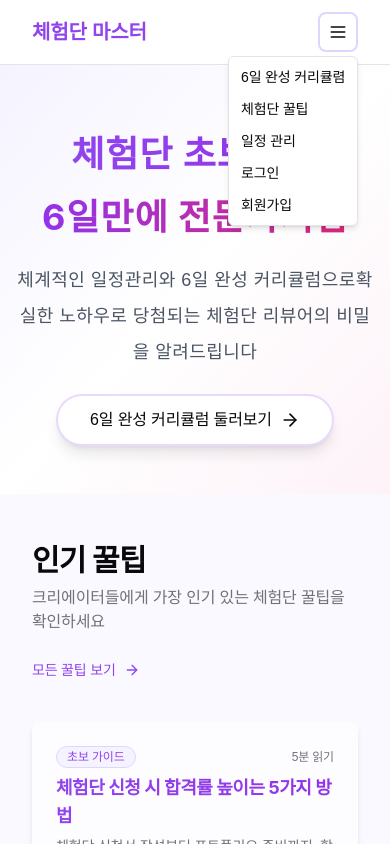
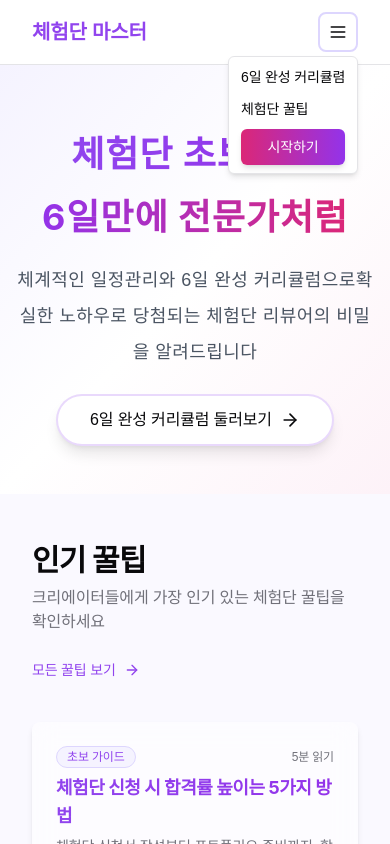
Before and after one commit to godud2604/hy-lnk, a Next.js app: page / in a window 390 px wide. Both pictures are taken after a click on the button "메뉴 열기". Shown: the top 844 px of the page. Built offline with nearby package versions, Linux system fonts and the light colour scheme; no server answers; a web font is replaced by a local one.

Commit message:
update SiteHeader to integrate LoginButton with improved styling

```diff
--- a/components/loginButton.tsx
+++ b/components/loginButton.tsx
@@ -1,9 +1,14 @@
 import React from "react";
 import { Button } from "@/components/ui/button";
-
+import { cn } from "@/lib/utils";
 import { getAuth, GoogleAuthProvider, signInWithPopup } from "firebase/auth";
 
-export function LoginButton() {
+interface LoginButtonProps {
+  className?: string;
+  size?: "default" | "sm" | "lg" | "icon";
+}
+
+export function LoginButton({ className, size = "default" }: LoginButtonProps) {
   const handleGoogleLogin = async () => {
     try {
       const auth = getAuth();
@@ -40,8 +45,16 @@ export function LoginButton() {
       console.error("로그인 에러:", error);
     }
   };
+
   return (
-    <Button className="bg-gradient-to-r from-pink-600 to-purple-600 hover:from-pink-700 hover:to-purple-700 text-white shadow-md hover:shadow-lg transition-all duration-300" onClick={handleGoogleLogin}>
+    <Button
+      className={cn(
+        "bg-gradient-to-r from-pink-600 to-purple-600 hover:from-pink-700 hover:to-purple-700 text-white shadow-md hover:shadow-lg transition-all duration-300",
+        className
+      )}
+      size={size}
+      onClick={handleGoogleLogin}
+    >
       시작하기
     </Button>
   );
--- a/components/site-header.tsx
+++ b/components/site-header.tsx
@@ -117,9 +117,9 @@ export default function SiteHeader() {
               <DropdownMenuItem asChild>
                 <Link href="/tips">체험단 꿀팁</Link>
               </DropdownMenuItem>
-              <DropdownMenuItem asChild>
+              {/* <DropdownMenuItem asChild>
                 <Link href="/schedule">일정 관리</Link>
-              </DropdownMenuItem>
+              </DropdownMenuItem> */}
               {/* <DropdownMenuItem asChild>
                 <Link href="/tools">자동화 툴</Link>
               </DropdownMenuItem>
@@ -128,22 +128,19 @@ export default function SiteHeader() {
               </DropdownMenuItem> */}
               {user ? (
                 <>
-                  <DropdownMenuItem asChild>
+                  <DropdownMenuItem asChild className="p-2">
                     <Link href="/dashboard">마이프로필</Link>
                   </DropdownMenuItem>
-                  <DropdownMenuItem onSelect={handleSignOut}>
+                  <DropdownMenuItem onSelect={handleSignOut} className="p-2">
                     로그아웃
                   </DropdownMenuItem>
                 </>
               ) : (
-                <>
-                  <DropdownMenuItem asChild>
-                    <Link href="/login">로그인</Link>
-                  </DropdownMenuItem>
-                  <DropdownMenuItem asChild>
-                    <Link href="/register">회원가입</Link>
-                  </DropdownMenuItem>
-                </>
+                <DropdownMenuItem className="p-0 hover:bg-transparent focus:bg-transparent">
+                  <div className="w-full px-2 py-1">
+                    <LoginButton className="w-full justify-center text-sm h-9" size="sm" />
+                  </div>
+                </DropdownMenuItem>
               )}
             </DropdownMenuContent>
           </DropdownMenu>
```
